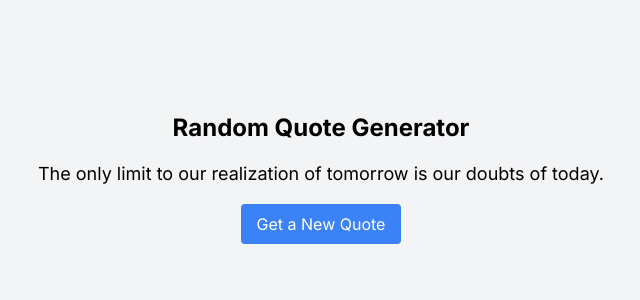
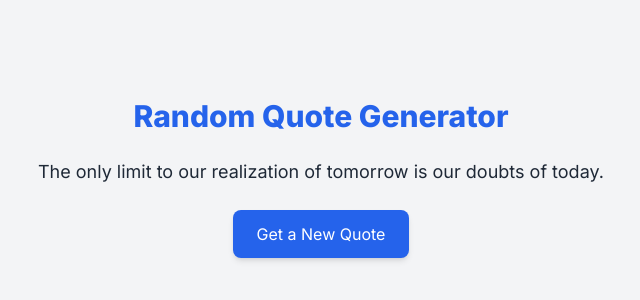
Before and after one commit to ruwinikularathne/quote-generator, a Next.js app: page / in a window 1280 px wide. Shown: the part 222-522 px from the top of the page, without its empty margins (319-959 px from the left). Built offline with nearby package versions, Linux system fonts and the light colour scheme.

Commit message:
style and quotes changed

```diff
--- a/app/page.tsx
+++ b/app/page.tsx
@@ -1,4 +1,4 @@
-'use client'; // This line tells Next.js that this is a client component
+'use client';
 
 import { useState } from 'react';
 
@@ -6,7 +6,11 @@ const quotes: string[] = [
   "The only limit to our realization of tomorrow is our doubts of today.",
   "The future belongs to those who believe in the beauty of their dreams.",
   "Do not watch the clock. Do what it does. Keep going.",
-  "Keep your face always toward the sunshine—and shadows will fall behind you.",
+  "Keep your face always toward the sunshine and shadows will fall behind you.",
+  "Believe you can and you're halfway there.",
+  "The only way to achieve the impossible is to believe it is possible.",
+  "Success is not final, failure is not fatal: It is the courage to continue that counts.",
+  "Don’t waste your valuable living someone else’s life."
 ];
 
 export default function Home() {
@@ -18,11 +22,11 @@ export default function Home() {
   };
 
   return (
-    <main className="flex min-h-screen flex-col items-center justify-center p-4 bg-gray-100">
-      <h1 className="text-2xl font-bold mb-4">Random Quote Generator</h1>
-      <p className="text-lg text-center mb-4">{quote}</p>
+    <main className="flex min-h-screen flex-col items-center justify-center p-6 bg-gray-100">
+      <h1 className="text-3xl font-extrabold text-blue-600 mb-6">Random Quote Generator</h1>
+      <p className="text-lg text-gray-800 mb-6 text-center max-w-xl">{quote}</p>
       <button
-        className="bg-blue-500 text-white px-4 py-2 rounded"
+        className="bg-blue-600 text-white px-6 py-3 rounded-lg shadow-md hover:bg-blue-700 transition-colors duration-300"
         onClick={getRandomQuote}
       >
         Get a New Quote
```
